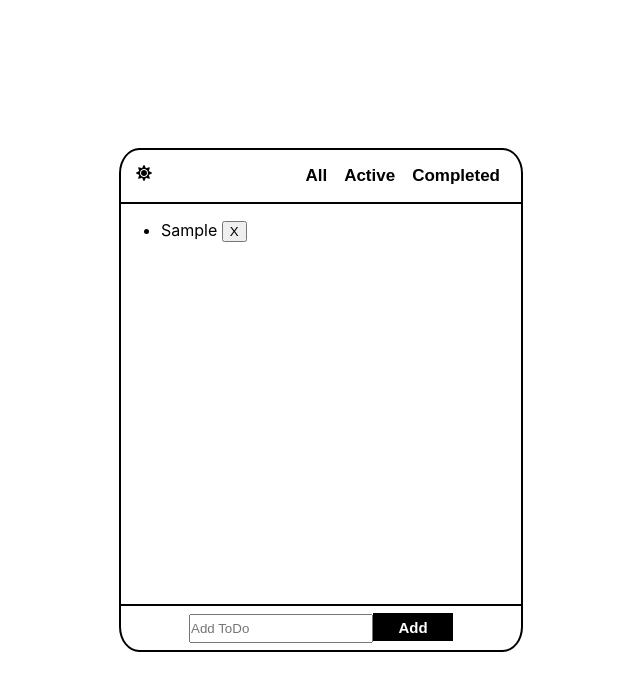
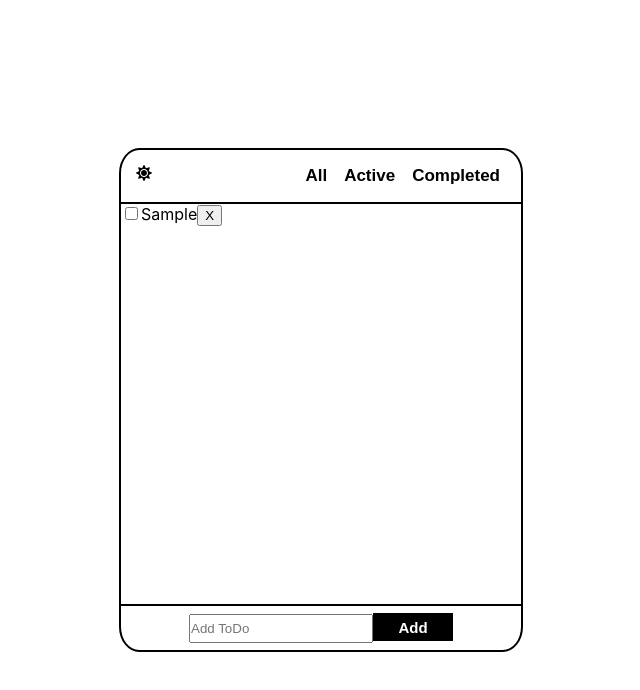
Before and after one commit to huckjoo/react-todo, a React (Create React App) app: page / in a window 1280 px wide. Both pictures are taken after typing "Sample" into the empty fields and a click on the button "Add". Shown: the top 690 px of the page, without its empty margins (319-959 px from the left). Built offline with nearby package versions, Linux system fonts and the light colour scheme.

Commit message:
feat: 마크업 구조 변경

```diff
--- a/src/Main.jsx
+++ b/src/Main.jsx
@@ -5,11 +5,15 @@ export default function Main({ todos, handleDelete }) {
 
   return (
     <div className={styles.main}>
-      <ul>
-        {todos.map((todo, i) => {
-          return <li key={i}><span>{todo}</span> <button className={styles.button} onClick={() => { handleDelete(i) }}>X</button></li>
-        })}
-      </ul>
+      {todos.map((todo, i) => {
+        return (
+          <div>
+            <input type="checkbox" />
+            <span>{todo}</span>
+            <button className={styles.button} onClick={() => { handleDelete(i) }}>X</button>
+          </div>
+        )
+      })}
     </div>
   );
 }
```
